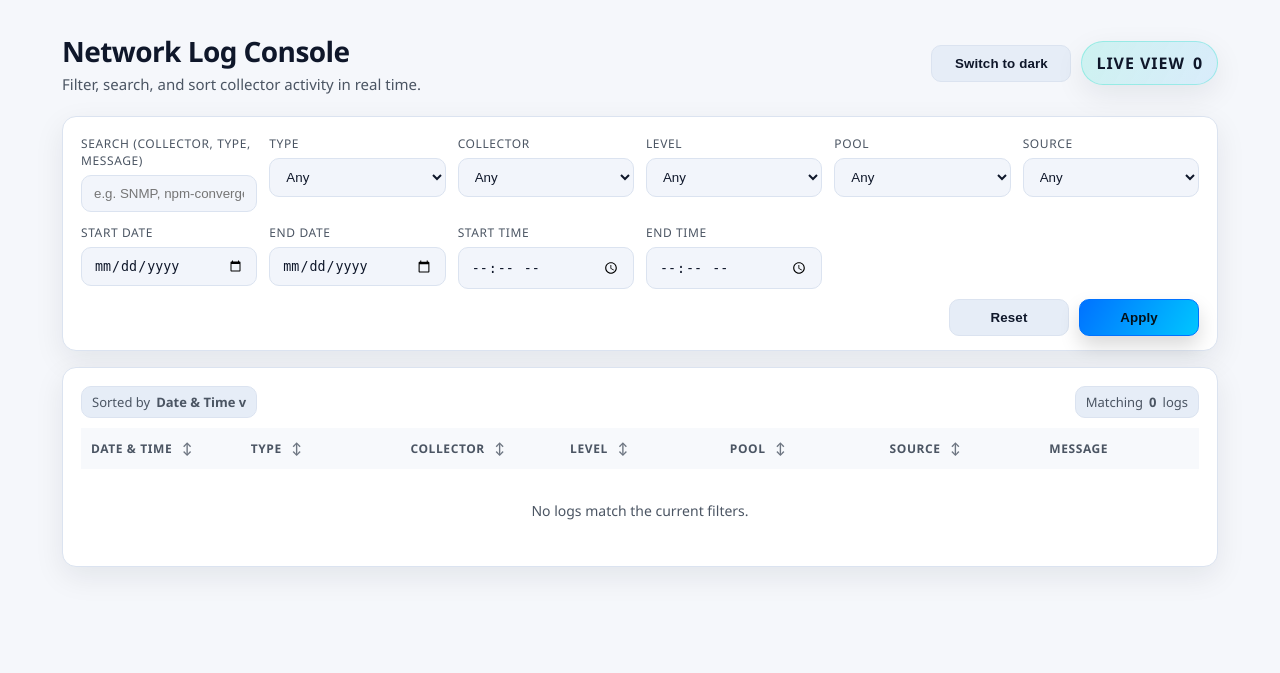
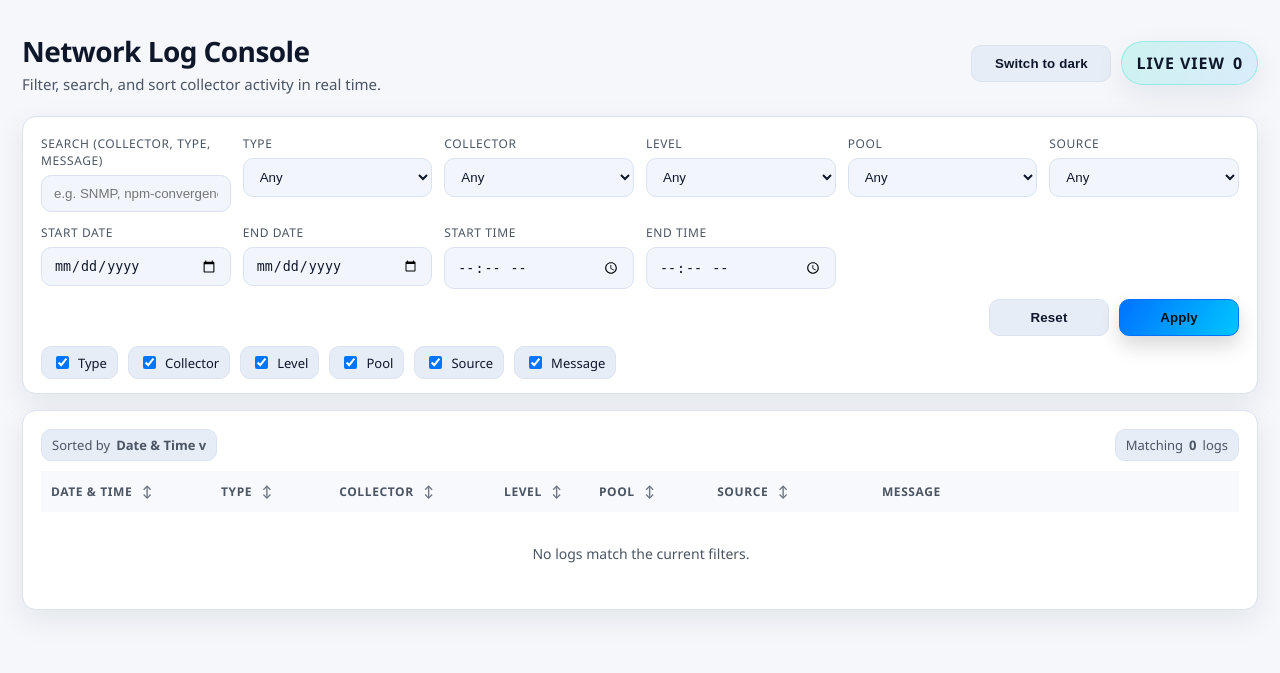
Before and after one commit to tarek2ty/LogSystem, a Flask app: page / in a window 1280 px wide. Shown: the top 673 px of the page. Run offline with Flask 3, Linux system fonts and the light colour scheme; data that the repository does not hold is empty.

Commit message:
Better Layout, still problems in dark mode but we'll manage

```diff
--- a/templates/index.html
+++ b/templates/index.html
@@ -49,7 +49,7 @@
     }
 
     .page {
-      max-width: 1200px;
+      max-width: 1400px;
       margin: 0 auto;
       padding: 32px 22px 48px;
     }
@@ -63,17 +63,8 @@
       flex-wrap: wrap;
     }
 
-    .title {
-      font-size: 28px;
-      letter-spacing: -0.02em;
-      margin: 0;
-    }
-
-    .subtitle {
-      margin: 4px 0 0;
-      color: var(--muted);
-      font-size: 15px;
-    }
+    .title { font-size: 28px; letter-spacing: -0.02em; margin: 0; }
+    .subtitle { margin: 4px 0 0; color: var(--muted); font-size: 15px; }
 
     .badge {
       display: inline-flex;
@@ -168,10 +159,10 @@
 
     table {
       width: 100%;
+      min-width: 1200px;
       border-collapse: collapse;
       color: var(--text);
       font-size: 14px;
-      table-layout: fixed;
     }
 
     thead { background: var(--table-alt); }
@@ -211,7 +202,7 @@
       white-space: normal;
       word-break: break-word;
       overflow-wrap: anywhere;
-      max-width: 520px;
+      max-width: 100%;
       font-family: "Consolas", "SFMono-Regular", monospace;
     }
 
@@ -241,8 +232,27 @@
     .empty { text-align: center; padding: 32px 12px; color: var(--muted); }
     #theme-toggle { min-width: 140px; }
 
+    .column-toggles {
+      display: flex;
+      flex-wrap: wrap;
+      gap: 10px;
+      margin-top: 10px;
+      color: var(--muted);
+      font-size: 13px;
+    }
+    .column-toggles label {
+      display: inline-flex;
+      align-items: center;
+      gap: 6px;
+      padding: 6px 10px;
+      border-radius: 10px;
+      background: var(--btn-ghost);
+      border: 1px solid var(--panel-border);
+      cursor: pointer;
+      color: var(--text);
+    }
+
     @media (max-width: 768px) {
-      th:nth-child(5), td:nth-child(5), th:nth-child(6), td:nth-child(6) { display: none; }
       .hero { flex-direction: column; align-items: flex-start; }
       .actions { justify-content: flex-start; }
     }
@@ -323,6 +333,14 @@
           <button type="submit" class="primary" id="apply-filters">Apply</button>
         </div>
       </form>
+      <div class="column-toggles" id="column-toggles">
+        <label><input type="checkbox" data-col="type" checked> Type</label>
+        <label><input type="checkbox" data-col="collector" checked> Collector</label>
+        <label><input type="checkbox" data-col="level" checked> Level</label>
+        <label><input type="checkbox" data-col="pool" checked> Pool</label>
+        <label><input type="checkbox" data-col="source" checked> Source</label>
+        <label><input type="checkbox" data-col="message" checked> Message</label>
+      </div>
     </div>
 
     <div class="panel table-card">
@@ -332,15 +350,24 @@
       </div>
       <div class="table-container">
         <table>
+          <colgroup>
+            <col class="col-datetime" style="min-width:170px; width:12%;">
+            <col class="col-type" style="min-width:110px; width:10%;">
+            <col class="col-collector" style="min-width:150px; width:14%;">
+            <col class="col-level" style="min-width:90px; width:8%;">
+            <col class="col-pool" style="min-width:110px; width:10%;">
+            <col class="col-source" style="min-width:150px; width:14%;">
+            <col class="col-message" style="min-width:300px; width:32%;">
+          </colgroup>
           <thead>
             <tr>
-              <th data-sort="datetime">Date &amp; Time <span class="sort-indicator">&#8597;</span></th>
-              <th data-sort="type">Type <span class="sort-indicator">&#8597;</span></th>
-              <th data-sort="collector">Collector <span class="sort-indicator">&#8597;</span></th>
-              <th data-sort="level">Level <span class="sort-indicator">&#8597;</span></th>
-              <th data-sort="pool">Pool <span class="sort-indicator">&#8597;</span></th>
-              <th data-sort="source">Source <span class="sort-indicator">&#8597;</span></th>
-              <th>Message</th>
+              <th class="col-datetime" data-sort="datetime">Date &amp; Time <span class="sort-indicator">&#8597;</span></th>
+              <th class="col-type" data-sort="type">Type <span class="sort-indicator">&#8597;</span></th>
+              <th class="col-collector" data-sort="collector">Collector <span class="sort-indicator">&#8597;</span></th>
+              <th class="col-level" data-sort="level">Level <span class="sort-indicator">&#8597;</span></th>
+              <th class="col-pool" data-sort="pool">Pool <span class="sort-indicator">&#8597;</span></th>
+              <th class="col-source" data-sort="source">Source <span class="sort-indicator">&#8597;</span></th>
+              <th class="col-message">Message</th>
             </tr>
           </thead>
           <tbody id="log-body"></tbody>
@@ -352,6 +379,7 @@
   <script>
     const baseLogs = {{ logs|tojson }};
     const state = { sortBy: 'datetime', direction: 'desc' };
+    const visibleCols = { type: true, collector: true, level: true, pool: true, source: true, message: true };
 
     const els = {
       form: document.getElementById('filter-form'),
@@ -360,6 +388,7 @@
       matchCount: document.getElementById('match-count'),
       sortLabel: document.getElementById('sort-label'),
       themeToggle: document.getElementById('theme-toggle'),
+      columnToggles: document.getElementById('column-toggles'),
       controls: {
         search: document.getElementById('search'),
         type: document.getElementById('type'),
@@ -435,18 +464,19 @@
         const message = log.message || '';
         return `
           <tr>
-            <td class="nowrap">${dateTime}</td>
-            <td><span class="pill info">${log.type || ''}</span></td>
-            <td>${log.collector || ''}</td>
-            <td><span class="${levelClass}">${log.level || ''}</span></td>
-            <td class="muted">${log.pool || ''}</td>
-            <td class="muted">${log.source || ''}</td>
-            <td class="message" title="${message.replace(/"/g, '&quot;')}">${message}</td>
+            <td class="nowrap col-datetime">${dateTime}</td>
+            <td class="col-type"><span class="pill info">${log.type || ''}</span></td>
+            <td class="col-collector">${log.collector || ''}</td>
+            <td class="col-level"><span class="${levelClass}">${log.level || ''}</span></td>
+            <td class="col-pool muted">${log.pool || ''}</td>
+            <td class="col-source muted">${log.source || ''}</td>
+            <td class="col-message message" title="${message.replace(/"/g, '&quot;')}">${message}</td>
           </tr>
         `;
       }).join('');
       els.logBody.innerHTML = rows;
       updateSortLabel();
+      applyColumnVisibility();
     }
 
     function updateSortLabel() {
@@ -467,6 +497,15 @@
       state.sortBy = 'datetime';
       state.direction = 'desc';
       refresh();
+    }
+
+    function applyColumnVisibility() {
+      Object.entries(visibleCols).forEach(([col, isVisible]) => {
+        const display = isVisible ? '' : 'none';
+        document.querySelectorAll(`.col-${col}`).forEach(cell => {
+          cell.style.display = display;
+        });
+      });
     }
 
     document.querySelectorAll('th[data-sort]').forEach(th => {
@@ -490,6 +529,13 @@
     document.getElementById('reset-filters').addEventListener('click', (e) => {
       e.preventDefault();
       resetFilters();
+    });
+
+    els.columnToggles.addEventListener('change', (e) => {
+      if (e.target && e.target.dataset.col) {
+        visibleCols[e.target.dataset.col] = e.target.checked;
+        applyColumnVisibility();
+      }
     });
 
     function applyTheme(theme) {
```
